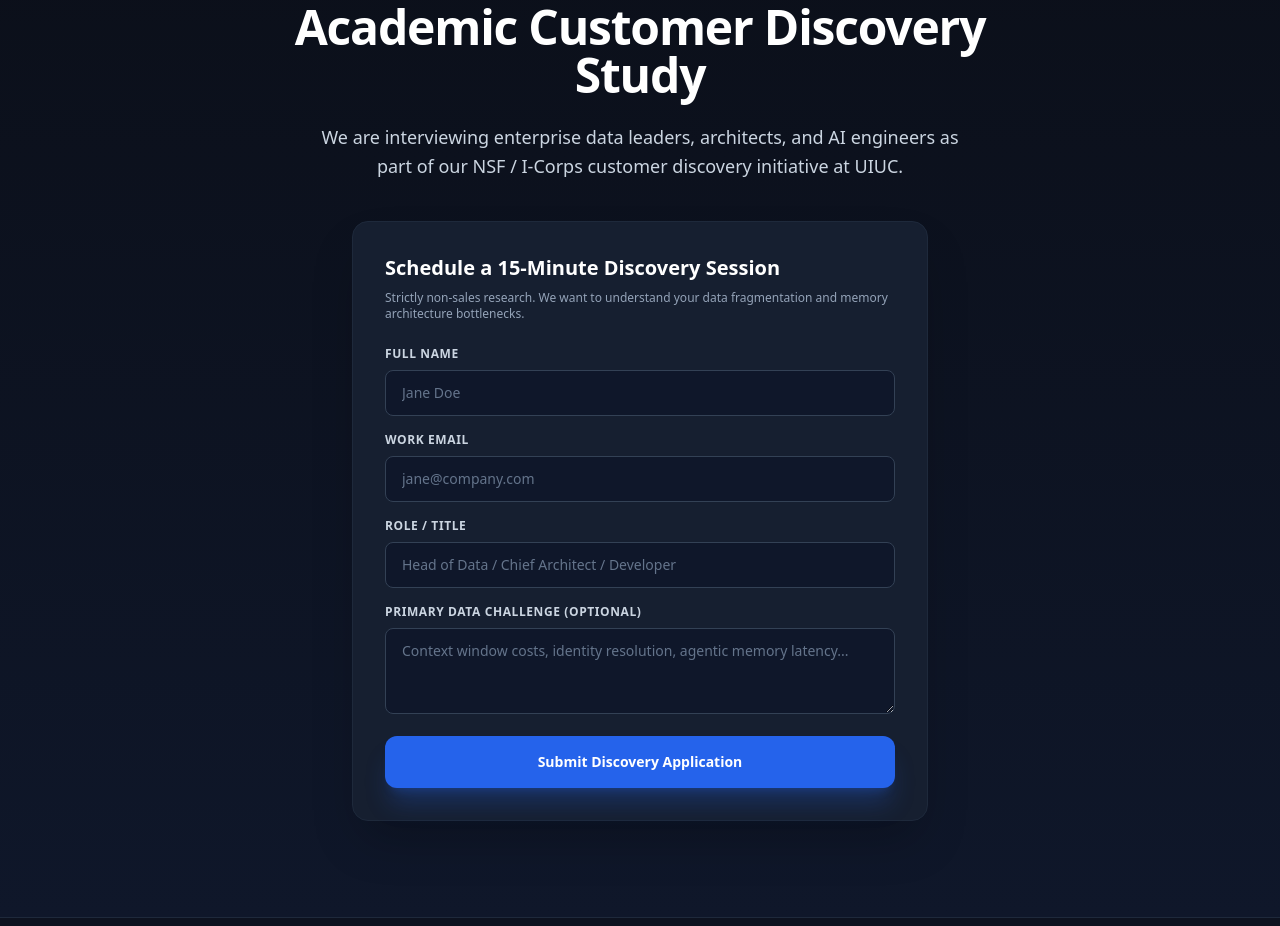
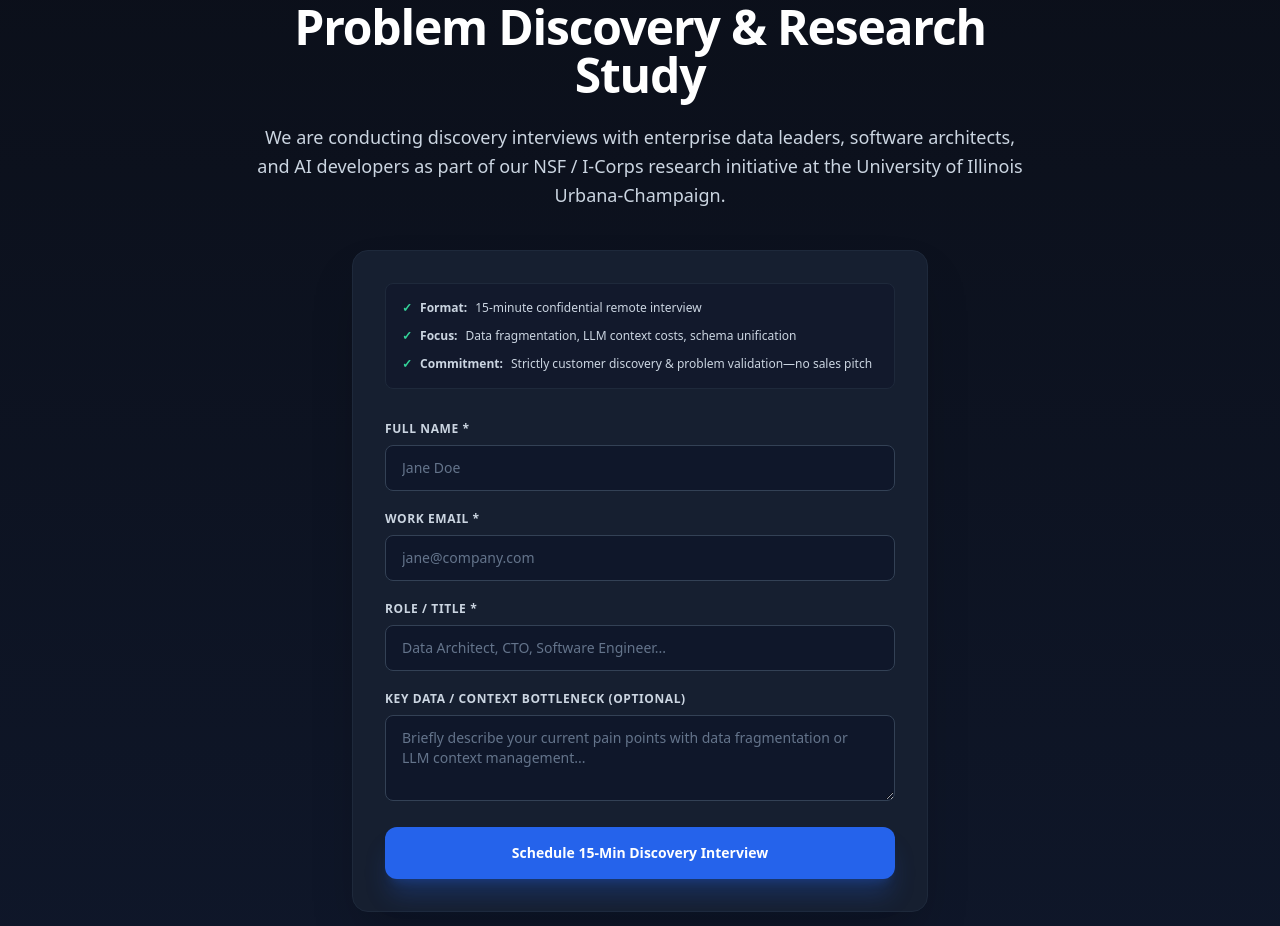
Before and after one commit to Data-spore/dataspore.github.io, a plain HTML site: page index.html in a window 1280 px wide. Shown: the part 2354-3280 px from the top of the page. Drawn offline with nearby package versions, Linux system fonts and the light colour scheme.

Commit message:
Update index.html

```diff
--- a/index.html
+++ b/index.html
@@ -4,14 +4,12 @@
     <meta charset="UTF-8">
     <meta name="viewport" content="width=device-width, initial-scale=1.0">
 
-    <!-- Enterprise Security & Privacy Meta Headers -->
     <meta http-equiv="X-Frame-Options" content="DENY">
     <meta http-equiv="X-Content-Type-Options" content="nosniff">
     <meta name="referrer" content="strict-origin-when-cross-origin">
 
     <title>Dataspore | Enterprise Semantic Data Layer & Agentic Memory</title>
 
-    <!-- Tailwind CSS CDN -->
     <script src="https://cdn.tailwindcss.com"></script>
     <script>
         tailwind.config = {
@@ -37,7 +35,6 @@
 </head>
 <body class="bg-brand-dark text-slate-100 font-sans antialiased selection:bg-brand-accent selection:text-white">
 
-    <!-- Navigation -->
     <header class="fixed top-0 left-0 right-0 z-50 bg-brand-dark/90 backdrop-blur-md border-b border-slate-800">
         <div class="max-w-7xl mx-auto px-4 sm:px-6 lg:px-8">
             <div class="flex items-center justify-between h-20">
@@ -65,12 +62,10 @@
         </div>
     </header>
 
-    <!-- Hero Section -->
     <section id="overview" class="pt-36 pb-20 md:pt-48 md:pb-32 relative overflow-hidden">
         <div class="absolute inset-0 bg-[radial-gradient(ellipse_at_top,_var(--tw-gradient-stops))] from-blue-900/20 via-brand-dark to-brand-dark -z-10"></div>
         <div class="max-w-7xl mx-auto px-4 sm:px-6 lg:px-8 text-center">
 
-            <!-- Academic Research Badge -->
             <div class="inline-flex items-center gap-2 px-4 py-2 rounded-full bg-slate-800/80 border border-slate-700 text-xs font-semibold text-blue-300 mb-8 backdrop-blur-sm">
                 <span class="w-2 h-2 rounded-full bg-emerald-400 animate-pulse"></span>
                 UIUC Gies Graduate Research Initiative
@@ -95,7 +90,6 @@
         </div>
     </section>
 
-    <!-- The Four Pillars -->
     <section id="pillars" class="py-24 bg-slate-900/50 border-y border-slate-800">
         <div class="max-w-7xl mx-auto px-4 sm:px-6 lg:px-8">
             <div class="text-center max-w-3xl mx-auto mb-16">
@@ -105,7 +99,6 @@
 
             <div class="grid grid-cols-1 md:grid-cols-2 gap-8">
 
-                <!-- Pillar I -->
                 <div class="p-8 rounded-2xl bg-brand-card border border-slate-800 hover:border-slate-700 transition-all">
                     <div class="w-12 h-12 rounded-lg bg-blue-500/10 border border-blue-500/20 flex items-center justify-center text-blue-400 font-bold mb-6">
                         01
@@ -116,7 +109,6 @@
                     </p>
                 </div>
 
-                <!-- Pillar II -->
                 <div class="p-8 rounded-2xl bg-brand-card border border-slate-800 hover:border-slate-700 transition-all">
                     <div class="w-12 h-12 rounded-lg bg-emerald-500/10 border border-emerald-500/20 flex items-center justify-center text-emerald-400 font-bold mb-6">
                         02
@@ -127,7 +119,6 @@
                     </p>
                 </div>
 
-                <!-- Pillar III -->
                 <div class="p-8 rounded-2xl bg-brand-card border border-slate-800 hover:border-slate-700 transition-all">
                     <div class="w-12 h-12 rounded-lg bg-purple-500/10 border border-purple-500/20 flex items-center justify-center text-purple-400 font-bold mb-6">
                         03
@@ -138,7 +129,6 @@
                     </p>
                 </div>
 
-                <!-- Pillar IV -->
                 <div class="p-8 rounded-2xl bg-brand-card border border-slate-800 hover:border-slate-700 transition-all">
                     <div class="w-12 h-12 rounded-lg bg-amber-500/10 border border-amber-500/20 flex items-center justify-center text-amber-400 font-bold mb-6">
                         04
@@ -153,7 +143,6 @@
         </div>
     </section>
 
-    <!-- Architecture Pipeline -->
     <section id="architecture" class="py-24 border-b border-slate-800">
         <div class="max-w-7xl mx-auto px-4 sm:px-6 lg:px-8">
             <div class="text-center max-w-3xl mx-auto mb-16">
@@ -181,44 +170,50 @@
         </div>
     </section>
 
-    <!-- Problem Discovery Fill-Out Form Section -->
     <section id="discovery" class="py-24 bg-gradient-to-b from-brand-dark to-slate-900 border-b border-slate-800">
         <div class="max-w-4xl mx-auto px-4 sm:px-6 lg:px-8 text-center">
-            <h2 class="text-3xl md:text-5xl font-extrabold text-white tracking-tight">Academic Customer Discovery Study</h2>
-            <p class="mt-6 text-slate-300 text-lg leading-relaxed max-w-2xl mx-auto">
-                We are interviewing enterprise data leaders, architects, and AI engineers as part of our NSF / I-Corps customer discovery initiative at UIUC.
+            <h2 class="text-3xl md:text-5xl font-extrabold text-white tracking-tight">Problem Discovery & Research Study</h2>
+            <p class="mt-6 text-slate-300 text-lg leading-relaxed max-w-3xl mx-auto">
+                We are conducting discovery interviews with enterprise data leaders, software architects, and AI developers as part of our NSF / I-Corps research initiative at the University of Illinois Urbana-Champaign.
             </p>
 
             <div class="mt-10 max-w-xl mx-auto p-8 rounded-2xl bg-brand-card border border-slate-800 text-left shadow-2xl">
-                <h3 class="text-xl font-bold text-white mb-2">Schedule a 15-Minute Discovery Session</h3>
-                <p class="text-xs text-slate-400 mb-6">Strictly non-sales research. We want to understand your data fragmentation and memory architecture bottlenecks.</p>
 
-                <form action="mailto:research@dataspore.net" method="post" enctype="text/plain" class="space-y-4">
+                <div class="space-y-3 mb-8 p-4 rounded-lg bg-slate-900/60 border border-slate-800 text-xs text-slate-300">
+                    <p class="flex items-center gap-2"><span class="text-emerald-400 font-bold">✓</span> <strong>Format:</strong> 15-minute confidential remote interview</p>
+                    <p class="flex items-center gap-2"><span class="text-emerald-400 font-bold">✓</span> <strong>Focus:</strong> Data fragmentation, LLM context costs, schema unification</p>
+                    <p class="flex items-center gap-2"><span class="text-emerald-400 font-bold">✓</span> <strong>Commitment:</strong> Strictly customer discovery & problem validation—no sales pitch</p>
+                </div>
+
+                <form class="space-y-5">
                     <div>
-                        <label class="block text-xs font-semibold text-slate-300 uppercase tracking-wider mb-2">Full Name</label>
-                        <input type="text" name="name" required placeholder="Jane Doe" class="w-full px-4 py-3 rounded-lg bg-slate-900 border border-slate-700 text-white placeholder-slate-500 focus:outline-none focus:border-blue-500 text-sm">
+                        <label for="fullName" class="block text-xs font-semibold text-slate-300 uppercase tracking-wider mb-2">Full Name *</label>
+                        <input type="text" id="fullName" name="fullName" required placeholder="Jane Doe" class="w-full px-4 py-3 rounded-lg bg-slate-900 border border-slate-700 text-white placeholder-slate-500 focus:outline-none focus:border-blue-500 text-sm">
                     </div>
+
                     <div>
-                        <label class="block text-xs font-semibold text-slate-300 uppercase tracking-wider mb-2">Work Email</label>
-                        <input type="email" name="email" required placeholder="jane@company.com" class="w-full px-4 py-3 rounded-lg bg-slate-900 border border-slate-700 text-white placeholder-slate-500 focus:outline-none focus:border-blue-500 text-sm">
+                        <label for="email" class="block text-xs font-semibold text-slate-300 uppercase tracking-wider mb-2">Work Email *</label>
+                        <input type="email" id="email" name="email" required placeholder="jane@company.com" class="w-full px-4 py-3 rounded-lg bg-slate-900 border border-slate-700 text-white placeholder-slate-500 focus:outline-none focus:border-blue-500 text-sm">
                     </div>
+
                     <div>
-                        <label class="block text-xs font-semibold text-slate-300 uppercase tracking-wider mb-2">Role / Title</label>
-                        <input type="text" name="role" placeholder="Head of Data / Chief Architect / Developer" class="w-full px-4 py-3 rounded-lg bg-slate-900 border border-slate-700 text-white placeholder-slate-500 focus:outline-none focus:border-blue-500 text-sm">
+                        <label for="role" class="block text-xs font-semibold text-slate-300 uppercase tracking-wider mb-2">Role / Title *</label>
+                        <input type="text" id="role" name="role" required placeholder="Data Architect, CTO, Software Engineer..." class="w-full px-4 py-3 rounded-lg bg-slate-900 border border-slate-700 text-white placeholder-slate-500 focus:outline-none focus:border-blue-500 text-sm">
                     </div>
+
                     <div>
-                        <label class="block text-xs font-semibold text-slate-300 uppercase tracking-wider mb-2">Primary Data Challenge (Optional)</label>
-                        <textarea name="challenge" rows="3" placeholder="Context window costs, identity resolution, agentic memory latency..." class="w-full px-4 py-3 rounded-lg bg-slate-900 border border-slate-700 text-white placeholder-slate-500 focus:outline-none focus:border-blue-500 text-sm"></textarea>
+                        <label for="challenges" class="block text-xs font-semibold text-slate-300 uppercase tracking-wider mb-2">Key Data / Context Bottleneck (Optional)</label>
+                        <textarea id="challenges" name="challenges" rows="3" placeholder="Briefly describe your current pain points with data fragmentation or LLM context management..." class="w-full px-4 py-3 rounded-lg bg-slate-900 border border-slate-700 text-white placeholder-slate-500 focus:outline-none focus:border-blue-500 text-sm"></textarea>
                     </div>
-                    <button type="submit" class="w-full py-4 rounded-xl font-bold bg-blue-600 hover:bg-blue-500 text-white transition-all shadow-xl shadow-blue-600/25 text-sm">
-                        Submit Discovery Application
+
+                    <button type="submit" class="w-full py-4 rounded-xl font-bold bg-blue-600 hover:bg-blue-500 text-white transition-all shadow-xl shadow-blue-600/25 text-sm cursor-pointer">
+                        Schedule 15-Min Discovery Interview
                     </button>
                 </form>
             </div>
         </div>
     </section>
 
-    <!-- Collaboration Section Anchor Target -->
     <section id="collaboration" class="py-20 bg-slate-900/40 border-b border-slate-800">
         <div class="max-w-7xl mx-auto px-4 sm:px-6 lg:px-8">
             <div class="grid grid-cols-1 lg:grid-cols-12 gap-12 items-center">
@@ -258,7 +253,6 @@
         </div>
     </section>
 
-    <!-- Footer -->
     <footer class="py-12 border-t border-slate-800 bg-brand-dark text-slate-500 text-xs">
         <div class="max-w-7xl mx-auto px-4 sm:px-6 lg:px-8 flex flex-col md:flex-row items-center justify-between gap-4">
             <p>&copy; 2026 Dataspore. All rights reserved.</p>
```
